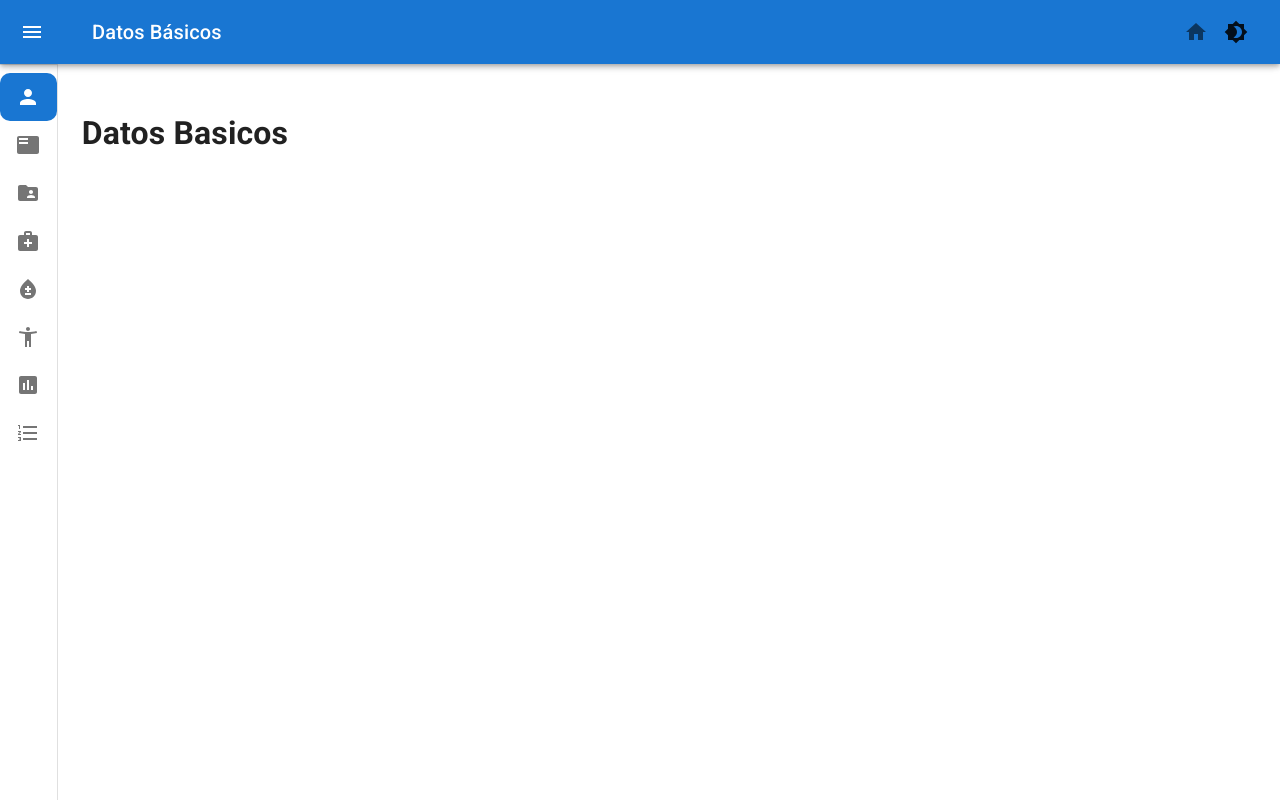
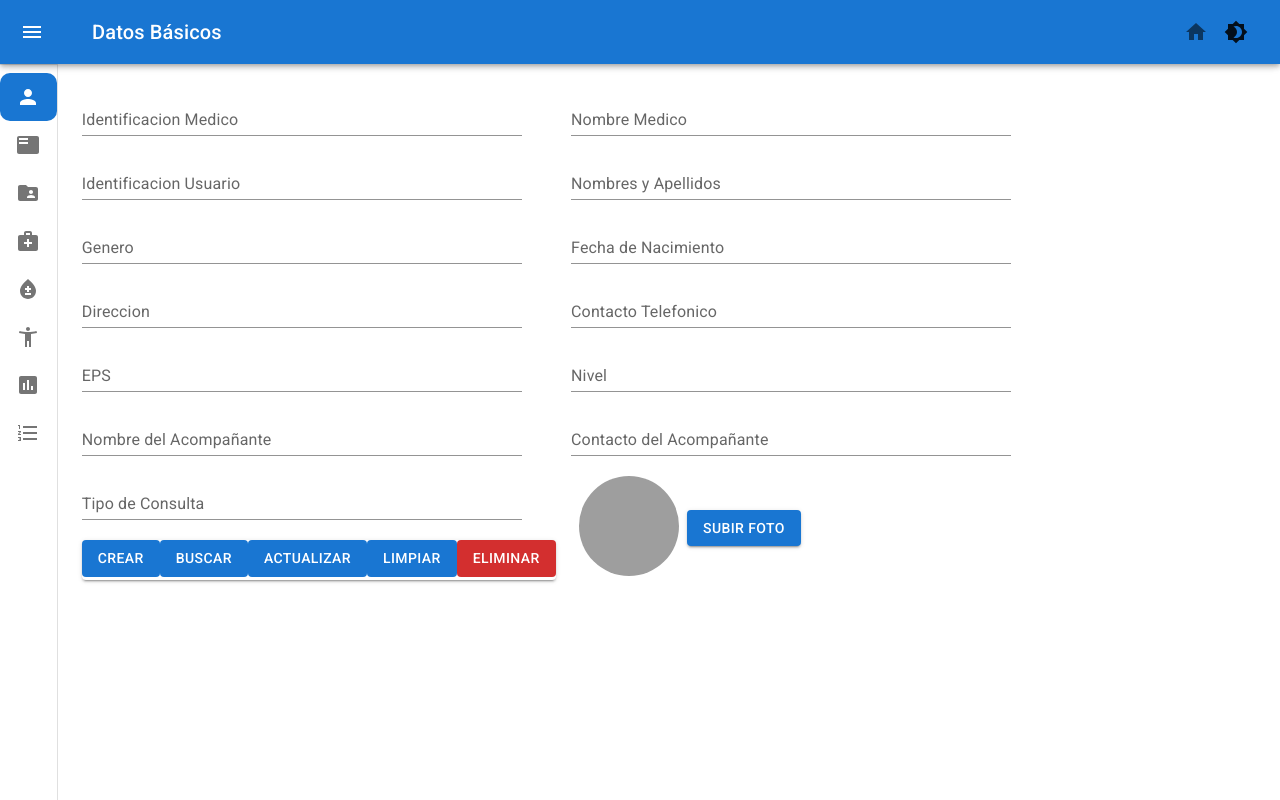
Before and after one commit to jairayafranco/medic-app-next, a Next.js app: page /panel/datos-basicos in a window 1280 px wide. Built offline with nearby package versions, Linux system fonts and the light colour scheme; grey boxes are pictures that could not be loaded.

Commit message:
Iniciando view datosBasicos

```diff
--- a/pages/panel/datos-basicos.jsx
+++ b/pages/panel/datos-basicos.jsx
@@ -1,7 +1,89 @@
+import TextField from '@mui/material/TextField';
+import Button from '@mui/material/Button';
+import ButtonGroup from '@mui/material/ButtonGroup';
+import Avatar from '@mui/material/Avatar';
+import Grid from '@mui/material/Grid';
+import { useState, useEffect, useRef } from 'react'
+// import Selector from '../../components/Selector'
+// import BasicDatePicker from '../../components/DatePicker'
+// import FormDialog from '../../components/Dialog'
+// import Confirm from '../../components/Confirm'
+import styles from '../../styles/datosBasicos.module.css'
+// import { getPaciente, createPaciente, updatePaciente, deletePaciente } from '../../api'
+// import Notify from '../../components/Snackbar'
+// import Loader from '../../components/Backdrop'
+import { useFormik } from 'formik';
+import { datosBasicosSchema } from '../../schemas/schemas';
+
 export default function DatosBasicos() {
+
+    const campos = [
+        { name: 'Identificacion Medico', property: 'idMedico' },
+        { name: 'Nombre Medico', property: 'nombreMedico' },
+        { name: 'Identificacion Usuario', property: 'idUsuario' },
+        { name: 'Nombres y Apellidos', property: 'nombreUsuario' },
+        { name: 'Genero', property: 'genero' },
+        { name: 'Fecha de Nacimiento', property: 'fechaNacimiento' },
+        { name: 'Direccion', property: 'direccion' },
+        { name: 'Contacto Telefonico', property: 'contacto' },
+        { name: 'EPS', property: 'eps' },
+        { name: 'Nivel', property: 'nivel' },
+        { name: 'Nombre del Acompañante', property: 'nombreAcompanante' },
+        { name: 'Contacto del Acompañante', property: 'contactoAcompanante' },
+        { name: 'Tipo de Consulta', property: 'tipoConsulta' }
+    ];
+
+    const formik = useFormik({
+        initialValues: {
+            ...campos.reduce((acc, { property }) => ({ ...acc, [property]: '' }), {})
+        },
+        validationSchema: datosBasicosSchema,
+        onSubmit: values => {
+            console.log(values);
+        }
+    })
+
     return (
-        <div>
-            <h1>Datos Basicos</h1>
-        </div>
+        <form style={{ display: 'flex', flexWrap: 'wrap' }} onSubmit={formik.handleSubmit} autoComplete="off">
+            <Grid container rowSpacing={2}>
+                {campos.map(({ name, property }, index) => (
+                    <Grid item xs={12} md={5} key={index}>
+                        <TextField
+                            label={name}
+                            name={property}
+                            value={formik.values[property]}
+                            onInput={formik.handleChange}
+                            variant="standard"
+                            fullWidth
+                            style={{ width: '90%' }}
+                            error={formik.touched[property] && Boolean(formik.errors[property])}
+                            helperText={formik.touched[property] && formik.errors[property]}
+                        />
+                    </Grid>
+                ))}
+                <Grid item xs={12} md={5} sx={{
+                    display: 'flex', alignItems: 'center'
+                }}>
+                    <Avatar
+                        alt="Remy Sharp"
+                        src="https://mui.com/static/images/avatar/1.jpg"
+                        sx={{ width: 100, height: 100, mt: 0.5, mb: 0.5, ml: 1 }}
+                    />
+                    <Button variant="contained" component="label" sx={{ mt: 0.5, ml: 1 }}>
+                        Subir Foto
+                        <input type="file" hidden />
+                    </Button>
+                </Grid>
+            </Grid>
+            <ButtonGroup id={styles.buttonsContainer} orientation='horizontal' variant="contained" sx={{ mt: -5 }}>
+                <Grid item className={styles.buttonGrid}>
+                    <Button type="submit">Crear</Button>
+                    <Button>Buscar</Button>
+                    <Button>Actualizar</Button>
+                    <Button onClick={() => formik.resetForm()}>Limpiar</Button>
+                    <Button color="error">Eliminar</Button>
+                </Grid>
+            </ButtonGroup>
+        </form>
     );
 }
--- a/schemas/schemas.js
+++ b/schemas/schemas.js
@@ -3,4 +3,20 @@ import * as yup from 'yup';
 export const loginSchema = yup.object({
     username: yup.string().required('Usuario requerido'),
     password: yup.string().required('Contraseña requerida'),
-})
+});
+
+export const datosBasicosSchema = yup.object({
+    idMedico: yup.string().required('Identificacion Medico requerida'),
+    nombreMedico: yup.string().required('Nombre Medico requerido'),
+    idUsuario: yup.string().required('Identificacion Usuario requerida'),
+    nombreUsuario: yup.string().required('Nombres y Apellidos requeridos'),
+    genero: yup.string().required('Genero requerido'),
+    fechaNacimiento: yup.string().required('Fecha de Nacimiento requerida'),
+    direccion: yup.string().required('Direccion requerida'),
+    contacto: yup.string().required('Contacto Telefonico requerido'),
+    eps: yup.string().required('EPS requerida'),
+    nivel: yup.string().required('Nivel requerido'),
+    nombreAcompanante: yup.string().required('Nombre del Acompañante requerido'),
+    contactoAcompanante: yup.string().required('Contacto del Acompañante requerido'),
+    tipoConsulta: yup.string().required('Tipo de Consulta requerido'),
+});
--- /dev/null
+++ b/styles/datosBasicos.module.css
@@ -0,0 +1,19 @@
+@media (max-width: 600px) {
+    .buttonGrid {
+        display: grid;
+        grid-template-columns: repeat(2, 1fr);
+        grid-gap: 0.2em;
+        border-right: 0px;
+        box-shadow: none;
+    }
+
+    /* button {
+        border-right: 0 !important;
+        border-radius: 0.2em !important;
+    } */
+
+    #buttonsContainer {
+        box-shadow: none;
+        margin-top: 5px;
+    }
+}
```
